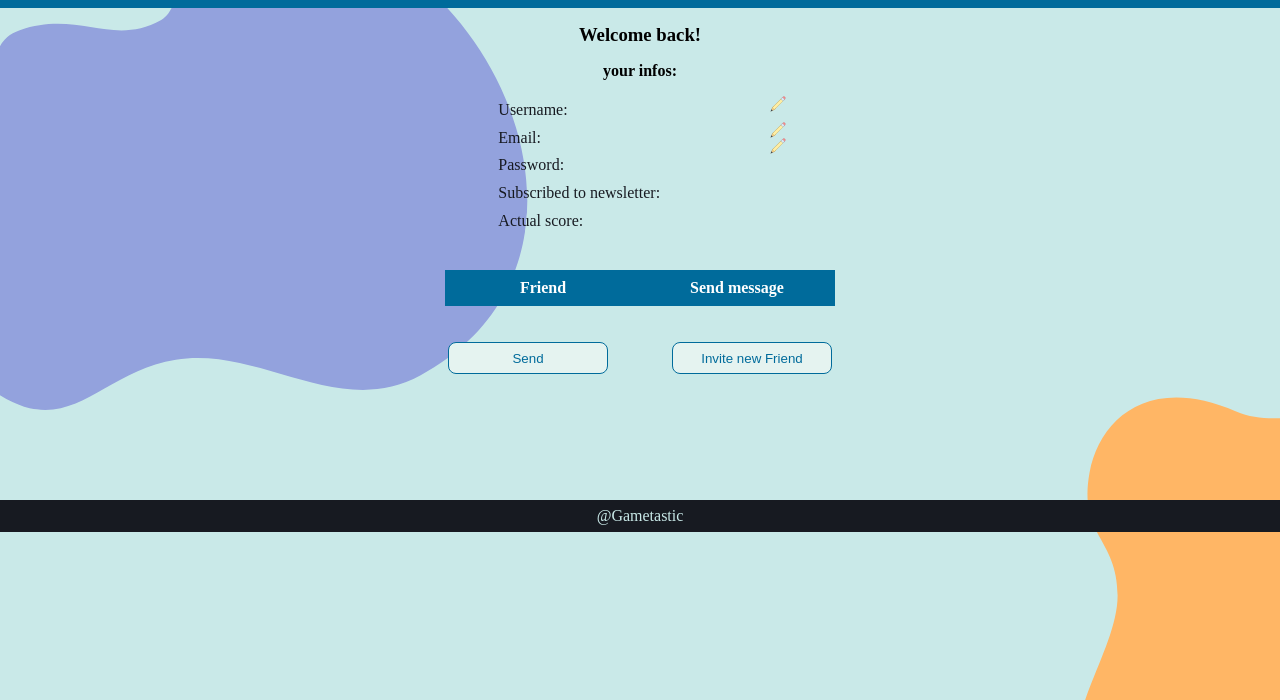
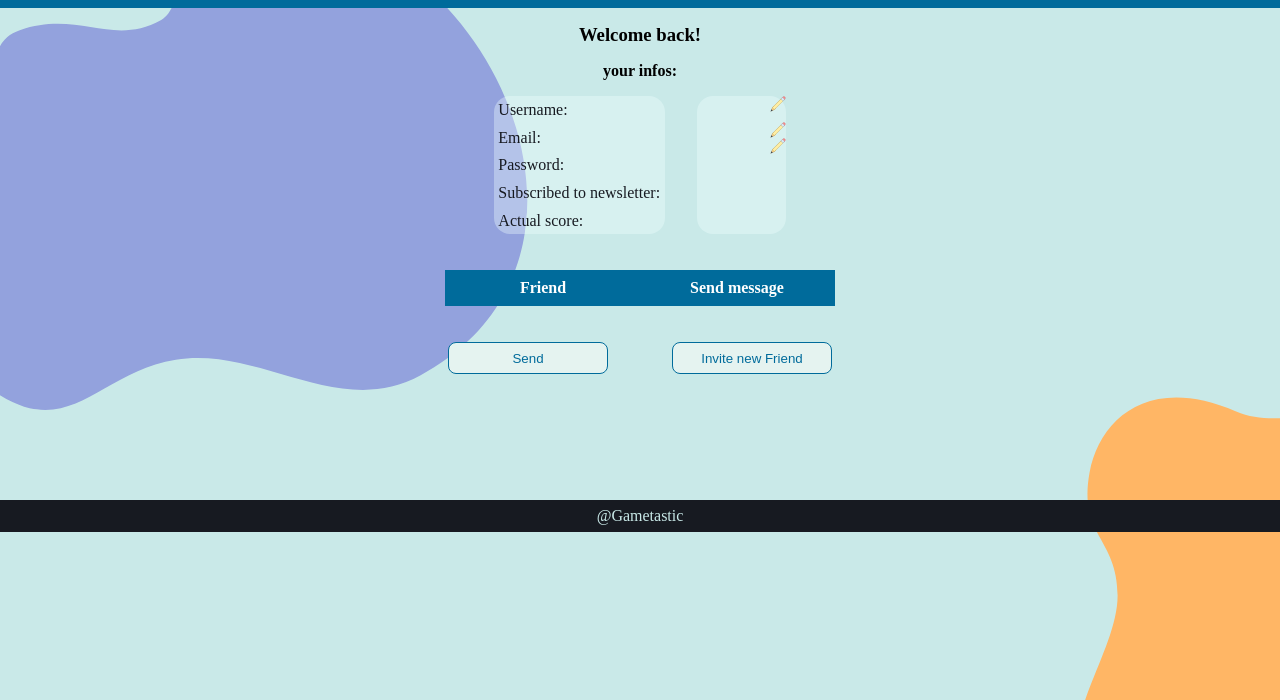
Before and after one commit to alessandraCo/gameTastic, a website with bundled scripts: page profile-page.html in a window 1280 px wide. Shown: the part 100-800 px from the top of the page. Built offline with nearby package versions, Linux system fonts and the light colour scheme; no server answers; sample sign-in values are in the browser's storage.

Commit message:
fixing some issues in email and carousel

```diff
--- a/style/profile.scss
+++ b/style/profile.scss
@@ -16,6 +16,11 @@ h4 {
     margin: 0;
     padding: 0.3rem;
   }
+}
+
+.informations, .values {
+  background-color: rgba(240, 255, 255, 0.349);
+  border-radius: 1rem;
 }
 
 .buttons {
```
Also changed, not shown: build/email.js, build/index.js, build/profile.js, style/profile.css, 1 other file.
